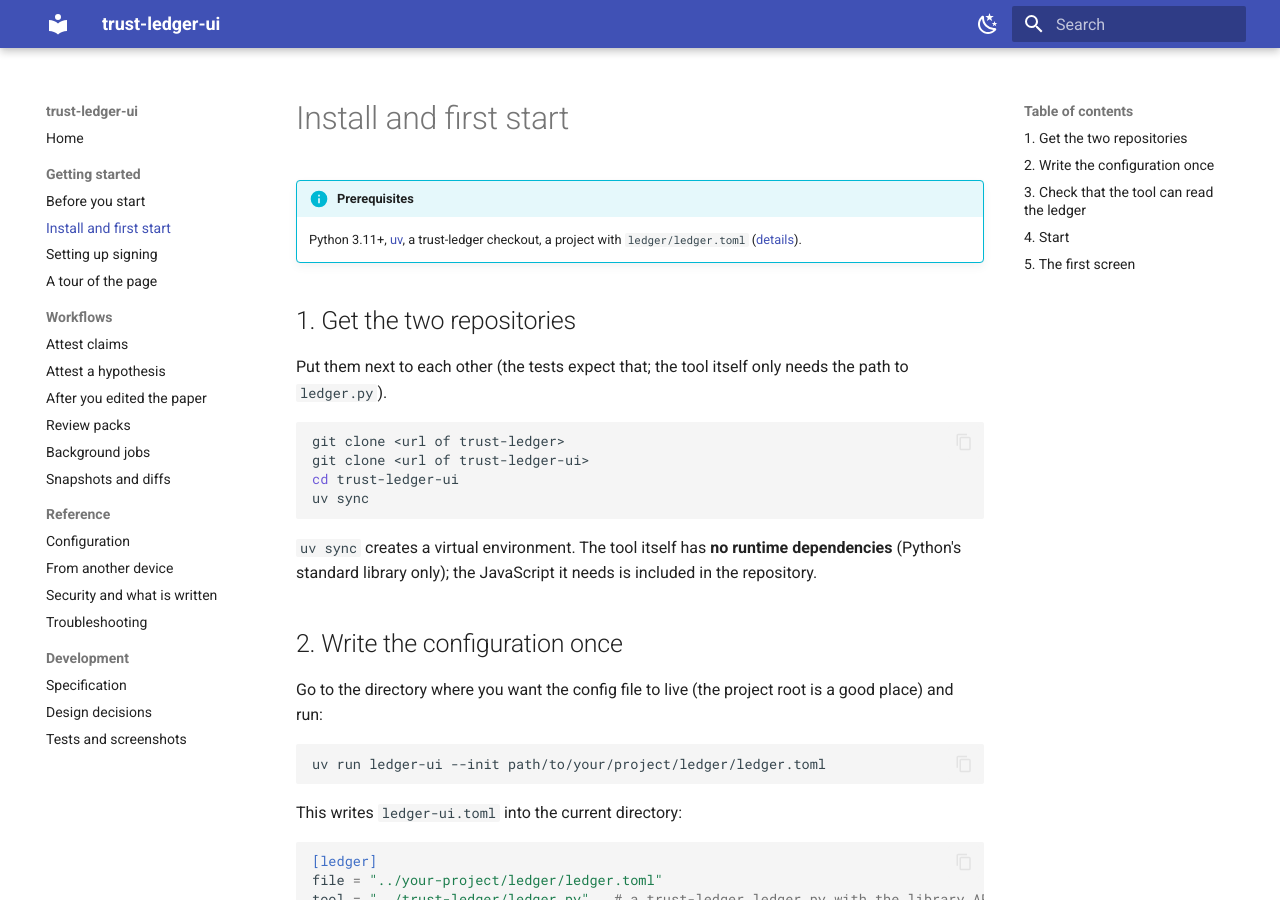
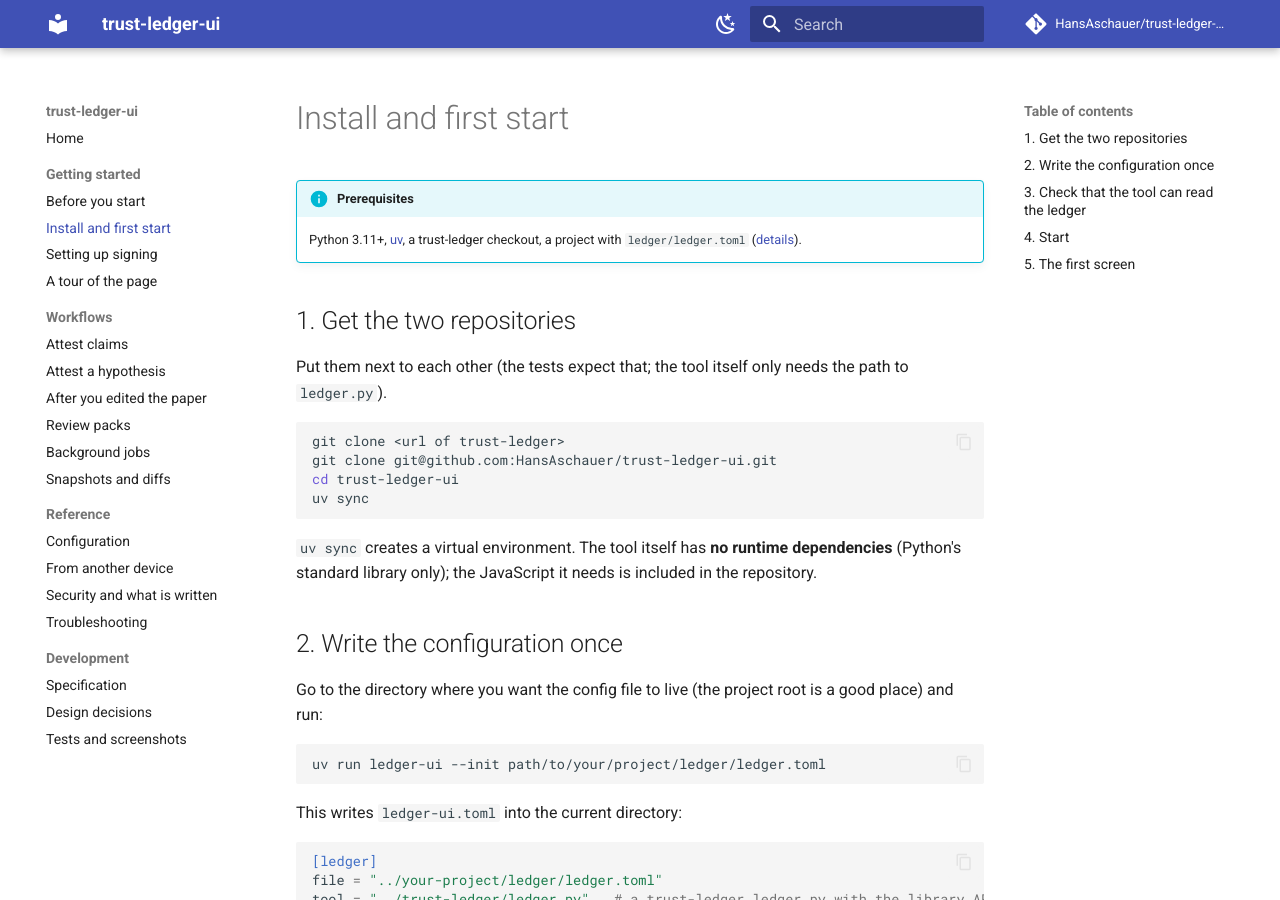
Before and after one commit to HansAschauer/trust-ledger-ui, an MkDocs documentation site: the page built from docs/install.md, in a window 1280 px wide and 900 px high. Built offline with MkDocs 1.6.1 and Material for MkDocs 9.7.7, drawn with Linux system fonts in a browser that asks for light colours; comment, search, counter and statistics services are not loaded.

Commit message:
Point the docs and the package at the GitHub repository
Co-Authored-By: Claude Sonnet 5.5 <noreply@anthropic.com>

````diff
--- a/docs/install.md
+++ b/docs/install.md
@@ -10,7 +10,7 @@ Put them next to each other (the tests expect that; the tool itself only needs t
 
 ```bash
 git clone <url of trust-ledger>
-git clone <url of trust-ledger-ui>
+git clone git@github.com:HansAschauer/trust-ledger-ui.git
 cd trust-ledger-ui
 uv sync
 ```
--- a/mkdocs.yml
+++ b/mkdocs.yml
@@ -1,4 +1,6 @@
 site_name: trust-ledger-ui
+repo_url: https://github.com/HansAschauer/trust-ledger-ui
+repo_name: HansAschauer/trust-ledger-ui
 site_description: A local web page to browse a trust ledger and attest claims, one or many at once
 docs_dir: docs
 theme:
--- a/pyproject.toml
+++ b/pyproject.toml
@@ -10,6 +10,9 @@ authors = [
 ]
 requires-python = ">=3.11"
 dependencies = []   # standard library only; the JavaScript (Alpine.js, KaTeX) is vendored in static/
+
+[project.urls]
+Repository = "https://github.com/HansAschauer/trust-ledger-ui"
 
 [project.scripts]
 ledger-ui = "trust_ledger_ui.cli:main"
````
Also changed, not shown: README.md (+1 -1 lines).
